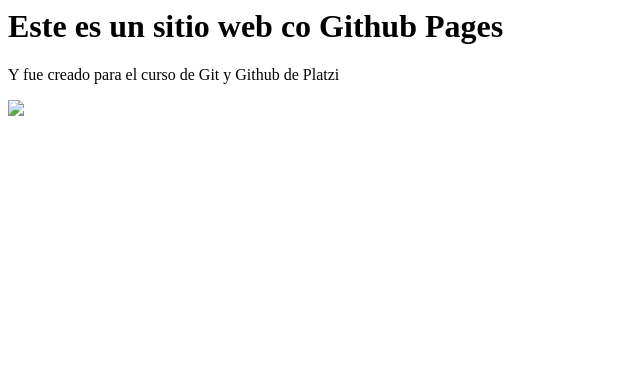
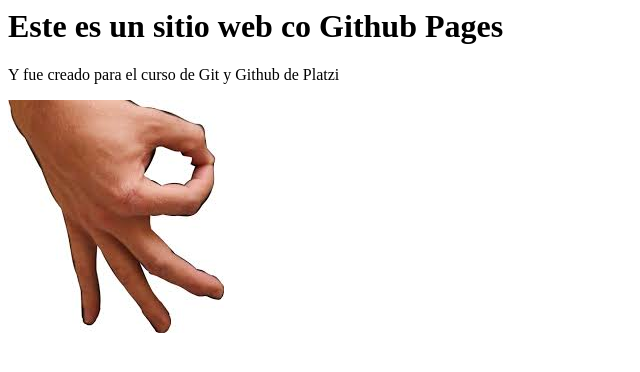
Before and after one commit to eaceror/elgilsito, a plain HTML site: page index.html in a window 1280 px wide. Shown: the whole page, without its empty margins (0-640 px from the left). Drawn offline with Linux system fonts and the light colour scheme.

Commit message:
Update index.html

```diff
--- a/index.html
+++ b/index.html
@@ -1,3 +1,3 @@
 <h1>Este es un sitio web co Github Pages</h1>
 <p>Y fue creado para el curso de Git y Github de Platzi</p>
-<p> <img src="images.jpeg"/></p>
+<p> <img src="images.jpg"/></p>
```
